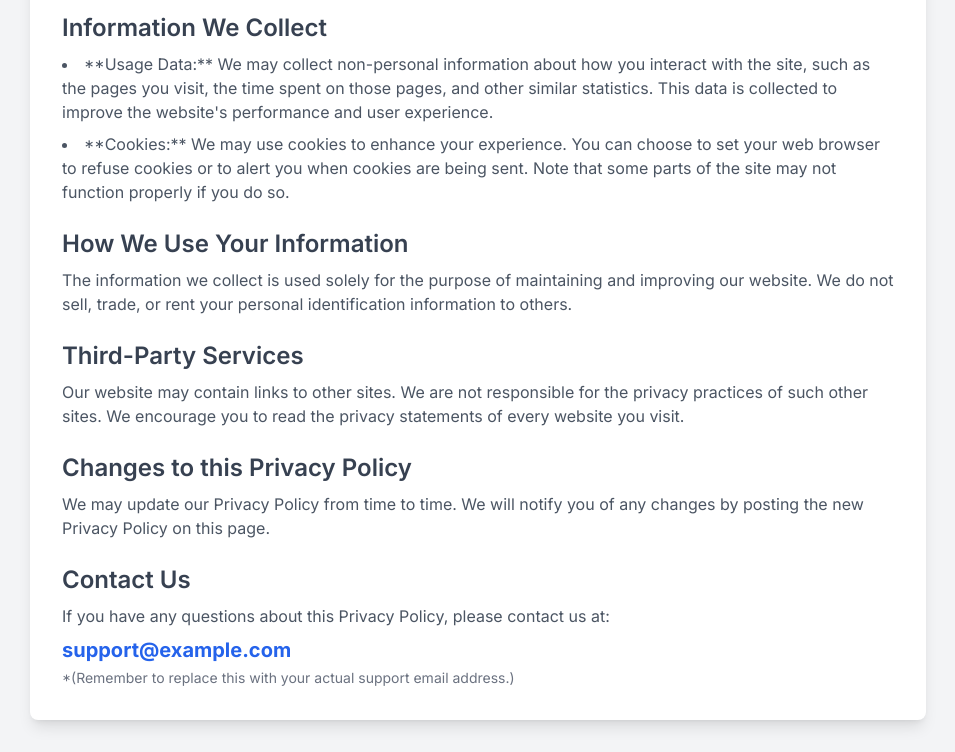
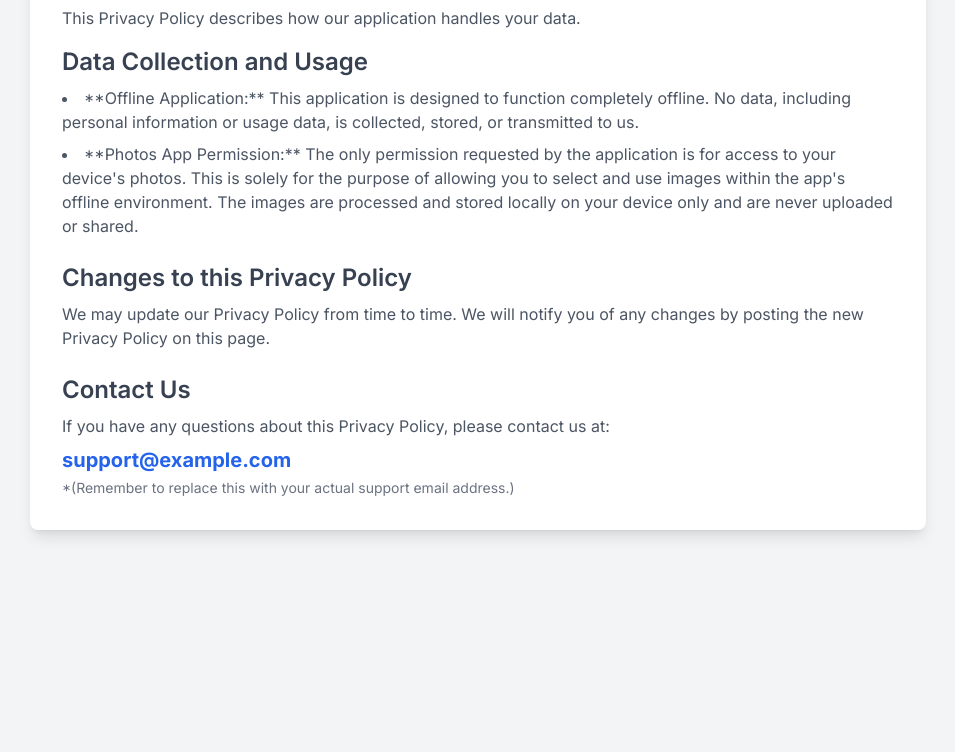
Before and after one commit to roohit1234/GriddySketch, a plain HTML site: page index.html in a window 1280 px wide. Shown: the part 180-932 px from the top of the page, without its empty margins (162-1117 px from the left). After the commit the page ends 800 px from the top, so only its background shows below. Drawn offline with nearby package versions, Linux system fonts and the light colour scheme.

Commit message:
Update index.html

```diff
--- a/index.html
+++ b/index.html
@@ -19,36 +19,20 @@
         <h1 class="text-3xl md:text-4xl font-bold text-gray-800 mb-6 text-center">Privacy Policy</h1>
 
         <p class="text-gray-600 mb-4 text-sm md:text-base">
-            This Privacy Policy describes how your personal information is collected, used, and shared when you visit or use our website.
+            This Privacy Policy describes how our application handles your data.
         </p>
 
-        <!-- Information Collection -->
+        <!-- Data Handling -->
         <div class="mb-6">
-            <h2 class="text-xl md:text-2xl font-semibold text-gray-700 mb-2">Information We Collect</h2>
+            <h2 class="text-xl md:text-2xl font-semibold text-gray-700 mb-2">Data Collection and Usage</h2>
             <ul class="list-disc list-inside text-gray-600 space-y-2 text-sm md:text-base">
                 <li>
-                    **Usage Data:** We may collect non-personal information about how you interact with the site, such as the pages you visit, the time spent on those pages, and other similar statistics. This data is collected to improve the website's performance and user experience.
+                    **Offline Application:** This application is designed to function completely offline. No data, including personal information or usage data, is collected, stored, or transmitted to us.
                 </li>
                 <li>
-                    **Cookies:** We may use cookies to enhance your experience. You can choose to set your web browser to refuse cookies or to alert you when cookies are being sent. Note that some parts of the site may not function properly if you do so.
+                    **Photos App Permission:** The only permission requested by the application is for access to your device's photos. This is solely for the purpose of allowing you to select and use images within the app's offline environment. The images are processed and stored locally on your device only and are never uploaded or shared.
                 </li>
             </ul>
-        </div>
-
-        <!-- How We Use Your Information -->
-        <div class="mb-6">
-            <h2 class="text-xl md:text-2xl font-semibold text-gray-700 mb-2">How We Use Your Information</h2>
-            <p class="text-gray-600 text-sm md:text-base">
-                The information we collect is used solely for the purpose of maintaining and improving our website. We do not sell, trade, or rent your personal identification information to others.
-            </p>
-        </div>
-
-        <!-- Third-Party Services -->
-        <div class="mb-6">
-            <h2 class="text-xl md:text-2xl font-semibold text-gray-700 mb-2">Third-Party Services</h2>
-            <p class="text-gray-600 text-sm md:text-base">
-                Our website may contain links to other sites. We are not responsible for the privacy practices of such other sites. We encourage you to read the privacy statements of every website you visit.
-            </p>
         </div>
 
         <!-- Changes to this Privacy Policy -->
```
